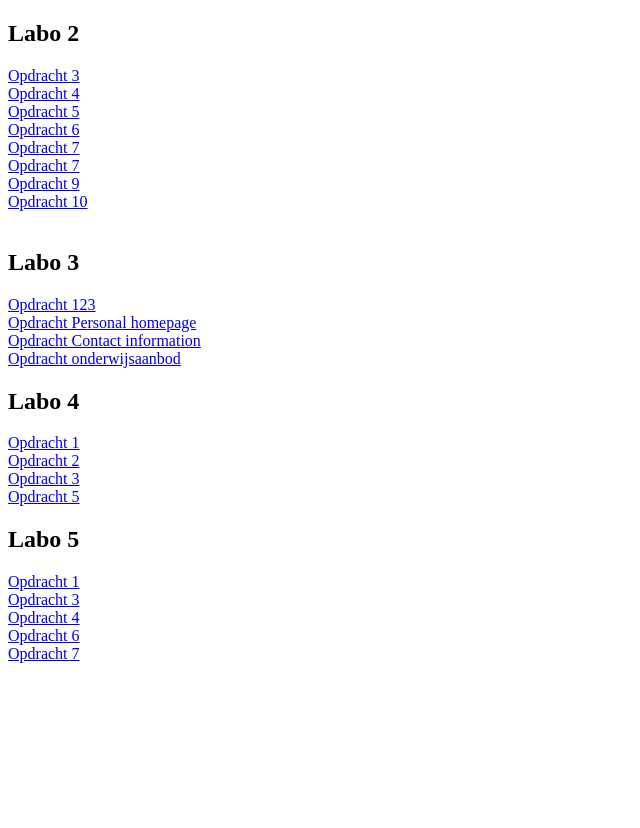
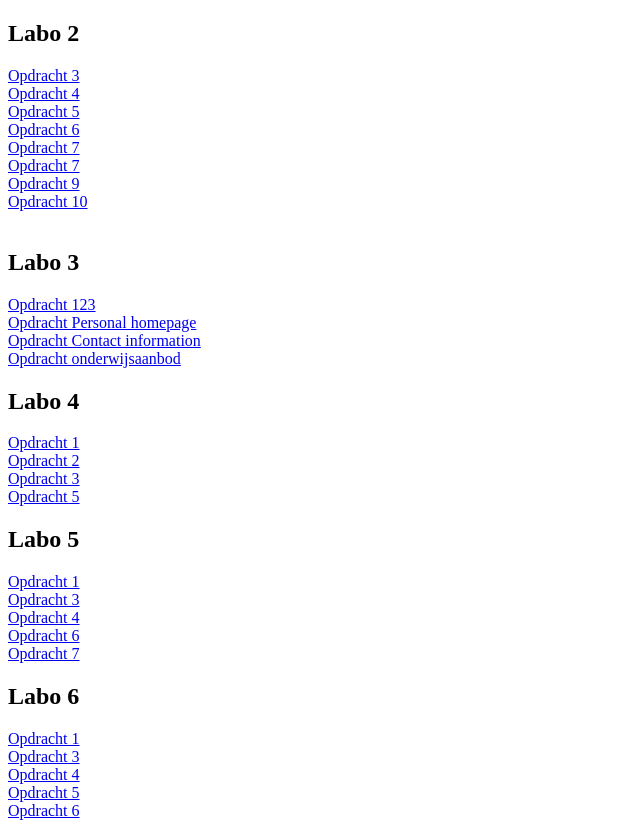
Before and after one commit to JerkoFermyn/JerkoFermyn.github.io, a plain HTML site: page index.html in a window 1280 px wide. Shown: the whole page, without its empty margins (0-640 px from the left). Before the commit the page ends 800 px from the top, so only its background shows below. Drawn offline with Linux system fonts and the light colour scheme.

Commit message:
Update index.html

```diff
--- a/index.html
+++ b/index.html
@@ -30,6 +30,14 @@
 <a href="Labo%205/Opdracht%204.html">Opdracht 4</a><br>
 <a href="Labo%205/Opdracht%206/Opdracht%206.html">Opdracht 6</a><br>
 <a href="Labo%205/Opdracht%207.html">Opdracht 7</a>
+<H2><strong>Labo 6</strong></H2>
+<a href="Labo%206/Opdracht%201/Opdracht%201.html">Opdracht 1</a><br>
+<a href="Labo%206/Opdracht%203/resume.html">Opdracht 3</a><br>
+<a href="Labo%206/Opdracht%204/Opdracht%204.html">Opdracht 4</a><br>
+<a href="Labo%206/Opdracht%205/Opdracht%205.html">Opdracht 5</a><br>
+<a href="Labo%206/Opdracht%206/Opdracht%206.html">Opdracht 6</a>
+
+
 
 </body>
 </html>
```
